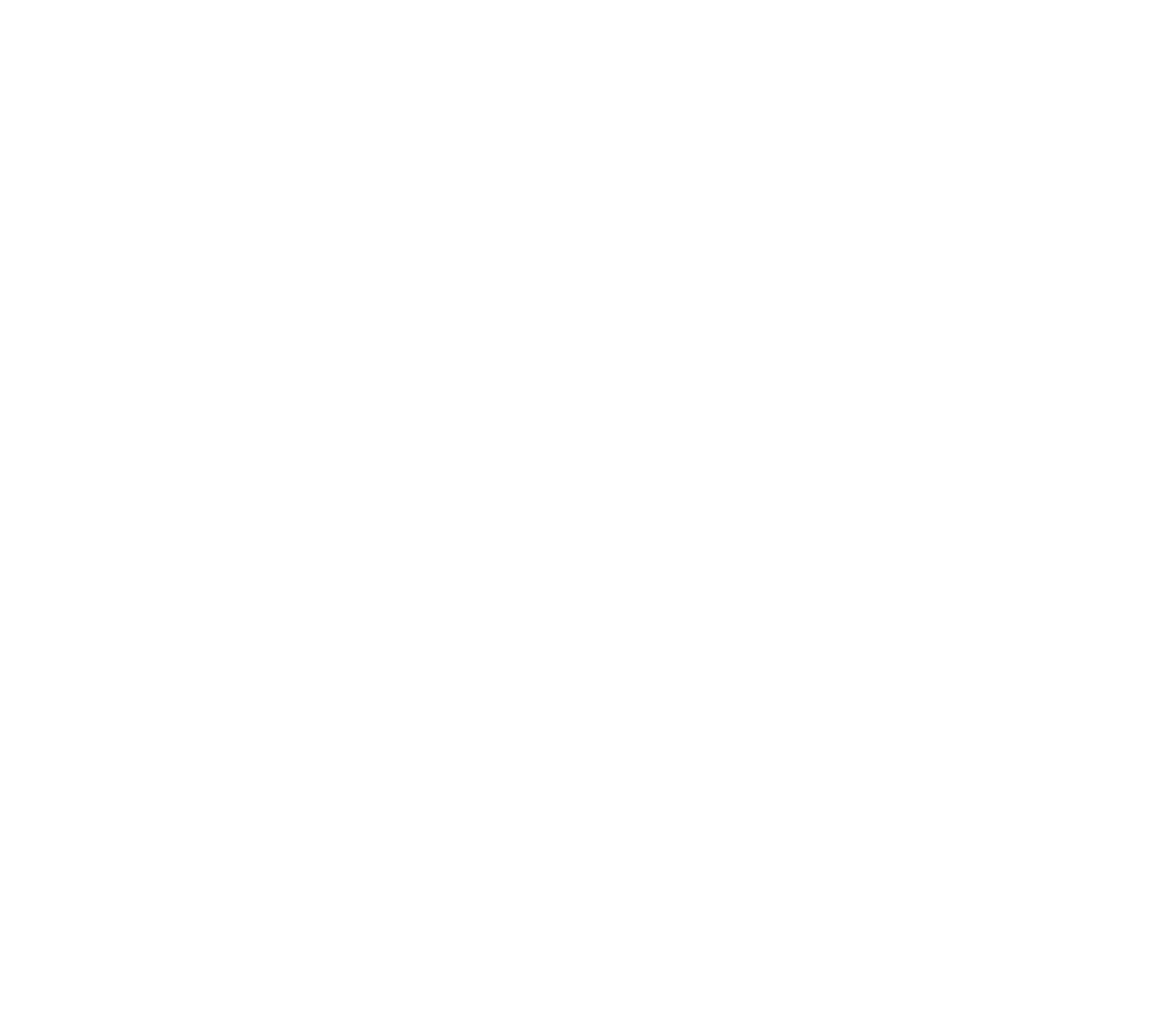
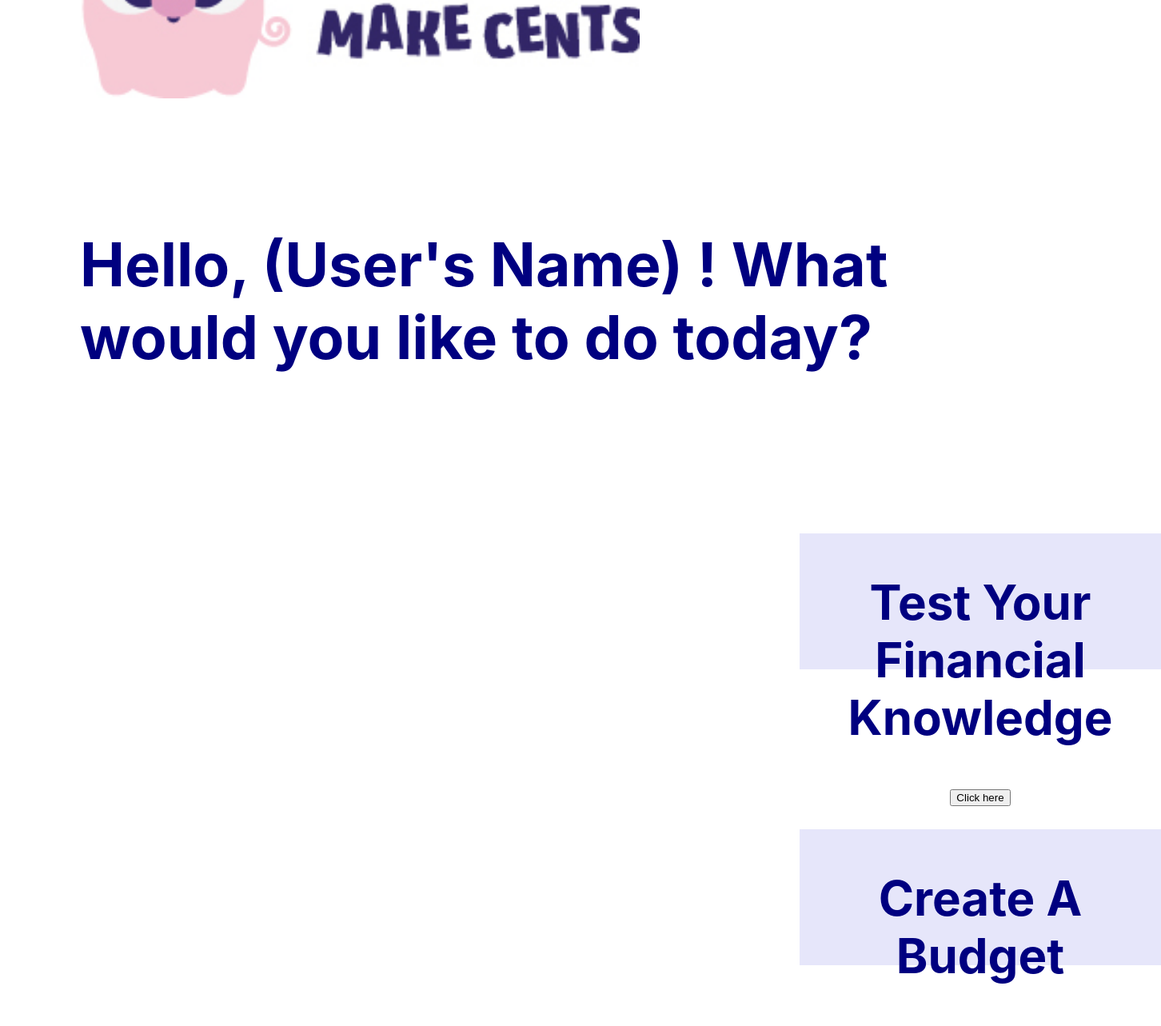
Before and after one commit to TheWITProject/make-it-make-cents, a React (Create React App) app in the folder frontend/: page /Home in a window 1280 px wide. Before the commit this address had no page. Shown: the part 280-1563 px from the top of the page at 80% size, 1452 px wide, since content can reach past the window. Before the commit the page ends 800 px from the top, so only its background shows below. Built offline with nearby package versions, Linux system fonts and the light colour scheme.

Commit message:
I created a template for how our Homepage will look when a user first enters the page. I still need to make certain button functions work, for example, the Logout, Financial Knowledge Assessment, and Budget Calculator buttons.

```diff
--- a/frontend/src/App.css
+++ b/frontend/src/App.css
@@ -1,4 +1,4 @@
-.welcome .about-us {
+.welcome .Home {
   text-align: center;
   background-color: #ffccf9;
   color: black;
@@ -7,7 +7,7 @@
   justify-content: center;
 }
 
-.welcome .about-us p{
+.welcome .Home p{
   text-align: center;
   font-family: sans-serif;
   border-style:solid;
@@ -48,3 +48,60 @@
   padding: 20px;
 
 }
+
+.Logout {
+  color: navy;
+  text-align: right;
+  padding-top: 50px;
+  padding-right: 50px;
+  font-size: 20px;
+  font-style: verdana;
+}
+
+img {
+  height: 250px;
+  width: 700px;
+}
+.Left {
+  display:block;
+  padding-left: 100px;
+}
+
+.WelcomeUser{
+  color: navy;
+  font-size: 50px;
+  text-align: left;
+  font-style: verdana;
+  padding-top: 100px;
+  padding-left: 100px;
+}
+
+.Button1 {
+  margin-left: 900px;
+  margin-top: 200px;
+  padding-top: 10px;
+  padding-bottom: 10px;
+  color: Navy;
+  text-align: center;
+  border-style: none ;
+  height: 150px;
+  width: 40%;
+  font-size: 30px;
+  font-style: verdana;
+  background-color: lavender
+}
+
+.Button2 {
+  margin-left: 900px;
+  margin-top: 200px;
+  padding-top: 10px;
+  padding-bottom: 10px;
+  color: Navy;
+  text-align: center;
+  border-style: none ;
+  height: 150px;
+  width: 40%;
+  font-size: 30px;
+  font-style: verdana;
+  background-color: lavender;
+}
--- a/frontend/src/App.js
+++ b/frontend/src/App.js
@@ -31,7 +31,7 @@ function App() {
             paddingBottom: '1rem',
           }}
         >
-          <Link to="/about-us">About</Link> | <Link to="/financial-assessment">FinAssess</Link> |
+          <Link to="/Home">Home</Link> | <Link to="/financial-assessment">FinAssess</Link> |
           <Link to="/budget-calculator">Budget</Link>
         </nav>
       </div>
--- a/frontend/src/index.js
+++ b/frontend/src/index.js
@@ -5,7 +5,7 @@ import './index.css';
 import App from './App';
 import reportWebVitals from './reportWebVitals';
 import FinAssess from './routes/financial-assessment';
-import About from './routes/about-us';
+import Home from './routes/Home';
 import Budget from './routes/budget-calculator';
 
 ReactDOM.render(
@@ -14,7 +14,7 @@ ReactDOM.render(
       <Routes>
         <Route path="/" element={<App />} />
         <Route path="financial-assessment" element={<FinAssess />} />
-        <Route path="about-us" element={<About />} />
+        <Route path="Home" element={<Home />} />
         <Route path="budget-calculator" element={<Budget />} />
       </Routes>
     </BrowserRouter>
--- /dev/null
+++ b/frontend/src/routes/Home.js
@@ -0,0 +1,18 @@
+import React from 'react';
+import '../App.css';
+
+export default function Home() {
+    return (
+      <div>
+      <div className="Logout">
+        <h1> LOGOUT </h1>
+        <img src = "./Images/HorizontalMMCLogo.jpg" alt ="MMC" className="Left" />
+      <div className="WelcomeUser">
+        <h2>Hello, (User's Name) ! What would you like to do today? </h2>
+      <div className="Button1"> <h1 > Test Your Financial Knowledge  </h1><button> Click here </button> </div>
+      <div className="Button2"> <h1 >  Create A Budget </h1><button> Click here </button> </div>
+      </div>
+      </div>
+      </div>
+    );
+  }
--- a/frontend/src/routes/about-us.js
+++ /dev/null
@@ -1,7 +0,0 @@
-export default function About() {
-    return (
-      <main style={{ padding: "1rem 0" }}>
-        <h2>This is the about us page </h2>
-      </main>
-    );
-  }
```
Also changed, not shown: frontend/public/Images/HorizontalMMCLogo.jpg (added).
